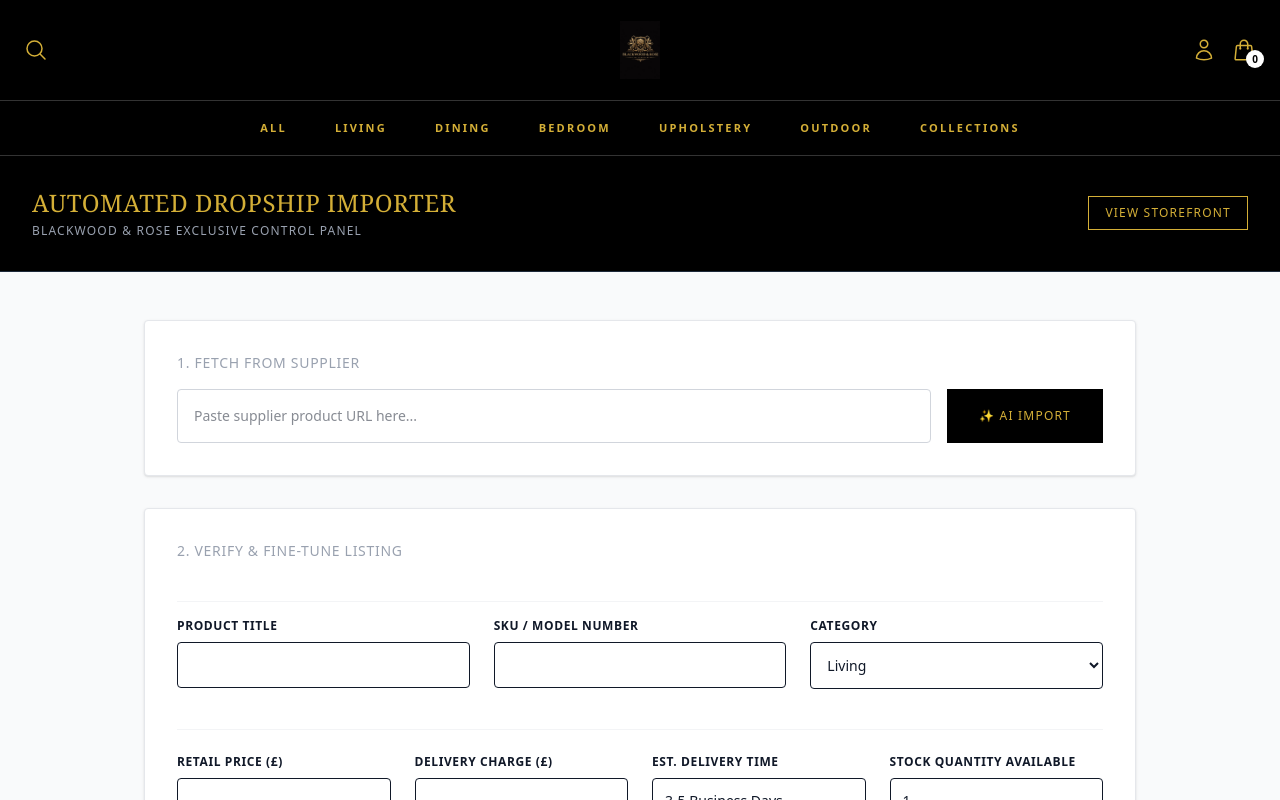
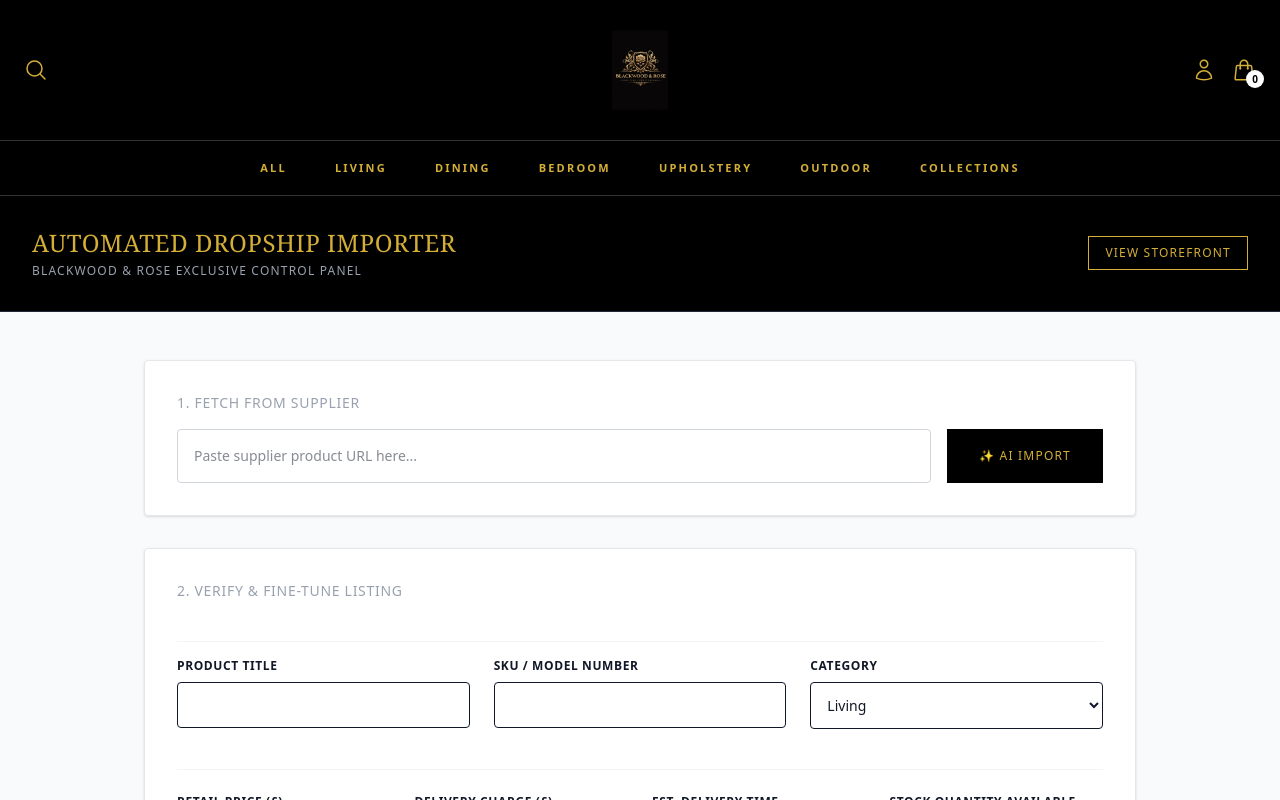
Before and after one commit to Balenk26/blackwood-rose, a Next.js app: page /admin in a window 1280 px wide. Shown: the top 800 px of the page. Built offline with nearby package versions, Linux system fonts and the light colour scheme; no server answers.

Commit message:
design: enlarge navigation bar structure to accommodate premium layout logo scale

```diff
--- a/app/components/Navbar.tsx
+++ b/app/components/Navbar.tsx
@@ -37,11 +37,11 @@ export default function Navbar() {
     <>
       <style dangerouslySetInnerHTML={{__html: `
         @media (max-width: 768px) {
-          .nav-logo-container { max-width: 190px !important; height: 100% !important; }
-          .nav-top-container { display: flex !important; justify-content: center !important; position: relative !important; padding: 0 !important; }
+          .nav-logo-container { max-width: 260px !important; height: 100% !important; }
+          .nav-top-container { display: flex !important; justify-content: center !important; position: relative !important; padding: 0 !important; height: 120px !important; }
           .nav-left-col { position: absolute !important; left: 16px !important; width: auto !important; }
           .nav-right-col { position: absolute !important; right: 16px !important; width: auto !important; position: relative !important; }
-          .nav-center-col { width: 55% !important; display: flex !important; justify-content: center !important; height: 100% !important; }
+          .nav-center-col { width: 60% !important; display: flex !important; justify-content: center !important; height: 100% !important; }
 
           /* Adjusted for 7 menu items */
           .mobile-bottom-row ul {
@@ -59,7 +59,7 @@ export default function Navbar() {
 
           .cart-dropdown {
             position: fixed !important;
-            top: 100px !important;
+            top: 120px !important;
             right: 0 !important;
             width: 100vw !important;
             max-width: 100vw !important;
@@ -69,7 +69,7 @@ export default function Navbar() {
 
           .collections-dropdown {
             position: fixed !important;
-            top: 155px !important;
+            top: 175px !important;
             left: 0 !important;
             width: 100vw !important;
             transform: none !important;
@@ -83,8 +83,8 @@ export default function Navbar() {
 
       <header className="w-full fixed top-0 left-0 flex flex-col" style={{ backgroundColor: '#000000', color: '#D4AF37', zIndex: 50, borderBottom: '1px solid #333333' }}>
 
-        {/* Fixed: changed justifycontent to camelCase justifyContent */}
-        <div className="nav-top-container" style={{ display: 'flex', alignItems: 'center', justifyContent: 'space-between', width: '100%', maxWidth: '1600px', margin: '0 auto', height: '100px', padding: '0 24px' }}>
+        {/* Expanded Row Height to 140px */}
+        <div className="nav-top-container" style={{ display: 'flex', alignItems: 'center', justifyContent: 'space-between', width: '100%', maxWidth: '1600px', margin: '0 auto', height: '140px', padding: '0 24px' }}>
 
           <div className="nav-left-col" style={{ width: '120px', display: 'flex', justifyContent: 'flex-start' }}>
             <button style={{ color: '#D4AF37', background: 'transparent', border: 'none', cursor: 'pointer' }}>
@@ -94,14 +94,15 @@ export default function Navbar() {
             </button>
           </div>
 
+          {/* Expanded Maximum Logo Frame Size */}
           <div className="nav-center-col" style={{ flex: 1, display: 'flex', justifyContent: 'center', alignItems: 'center', height: '100%' }}>
-            <Link href="/preview" className="nav-logo-container" style={{ display: 'flex', alignItems: 'center', justifyContent: 'center', maxWidth: '300px', width: '100%', height: '100%' }}>
+            <Link href="/preview" className="nav-logo-container" style={{ display: 'flex', alignItems: 'center', justifyContent: 'center', maxWidth: '450px', width: '100%', height: '100%' }}>
               <Image
                 src="/logo.png"
                 alt="Blackwood & Rose Logo"
-                width={300}
-                height={88}
-                style={{ objectFit: 'contain', maxWidth: '100%', maxHeight: '88px', width: 'auto', height: 'auto' }}
+                width={450}
+                height={120}
+                style={{ objectFit: 'contain', maxWidth: '100%', maxHeight: '120px', width: 'auto', height: 'auto' }}
                 priority
               />
             </Link>
@@ -190,7 +191,8 @@ export default function Navbar() {
         </div>
       </header>
 
-      <div style={{ height: '155px', width: '100%', backgroundColor: '#ffffff' }}></div>
+      {/* Recalculated Spacer: 140px (top row) + 55px (bottom row) = 195px */}
+      <div style={{ height: '195px', width: '100%', backgroundColor: '#ffffff' }}></div>
     </>
   );
 
```
